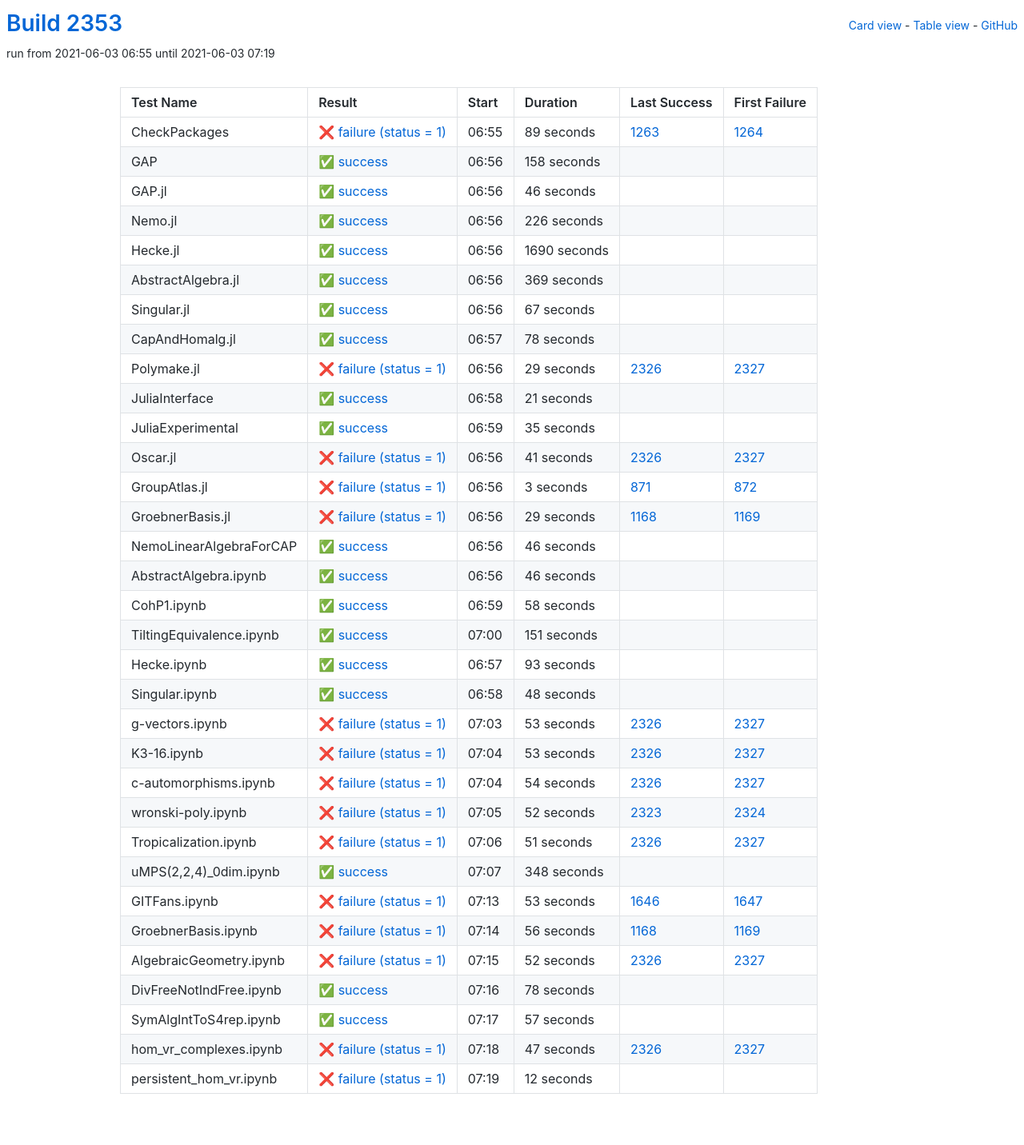
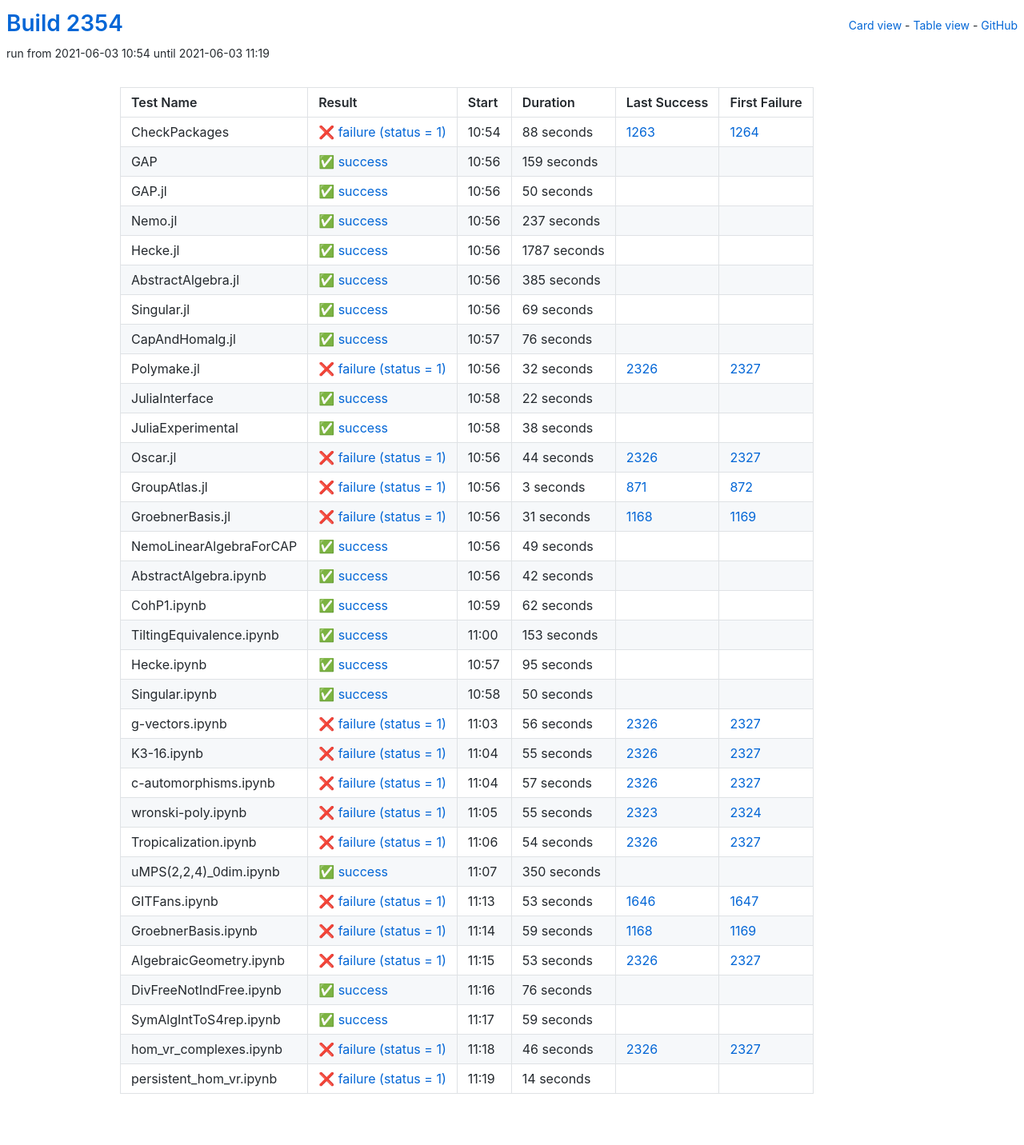
Before and after one commit to oscar-system/oscar-ci-status-stable, a Jekyll site: the page built from table.html, in a window 1280 px wide. Shown: the whole page at 80% size. Built offline with Jekyll 4.4.1, drawn with Linux system fonts in a browser that asks for light colours.

Commit message:
Build #2354

```diff
--- a/_data/ci.yml
+++ b/_data/ci.yml
@@ -1,6 +1,6 @@
 ---
-build: 2353
-build_url: https://oscarci.mathematik.uni-kl.de/job/oscar-stable/2353/
+build: 2354
+build_url: https://oscarci.mathematik.uni-kl.de/job/oscar-stable/2354/
 job: oscar-stable
 organization: oscar-system
 repo: oscar-ci-status-stable
@@ -8,152 +8,152 @@ repourl: https://github.com/oscar-system/oscar-ci-status-stable
 tests:
 - name: CheckPackages
   id: checkpackages
-  log: https://oscarci.mathematik.uni-kl.de/job/oscar-stable/2353/artifact/logs/build-2353/CheckPackages.log
-  start: 2021-06-03 06:55
+  log: https://oscarci.mathematik.uni-kl.de/job/oscar-stable/2354/artifact/logs/build-2354/CheckPackages.log
+  start: 2021-06-03 10:54
   success: false
   exitcode: 1
   status: failure
-  duration: 89
+  duration: 88
   last_success: 1263
   last_success_url: https://oscarci.mathematik.uni-kl.de/job/oscar-stable/1263/
   first_failure: 1264
   first_failure_url: https://oscarci.mathematik.uni-kl.de/job/oscar-stable/1264/
 - name: GAP
   id: gap
-  log: https://oscarci.mathematik.uni-kl.de/job/oscar-stable/2353/artifact/logs/build-2353/GAP.log
-  start: 2021-06-03 06:56
+  log: https://oscarci.mathematik.uni-kl.de/job/oscar-stable/2354/artifact/logs/build-2354/GAP.log
+  start: 2021-06-03 10:56
   success: true
   exitcode: 0
   status: success
-  duration: 158
+  duration: 159
   last_success: false
   last_success_url:
   first_failure: false
   first_failure_url:
 - name: GAP.jl
   id: gap-jl
-  log: https://oscarci.mathematik.uni-kl.de/job/oscar-stable/2353/artifact/logs/build-2353/GAP.jl.log
-  start: 2021-06-03 06:56
+  log: https://oscarci.mathematik.uni-kl.de/job/oscar-stable/2354/artifact/logs/build-2354/GAP.jl.log
+  start: 2021-06-03 10:56
   success: true
   exitcode: 0
   status: success
-  duration: 46
+  duration: 50
   last_success: false
   last_success_url:
   first_failure: false
   first_failure_url:
 - name: Nemo.jl
   id: nemo-jl
-  log: https://oscarci.mathematik.uni-kl.de/job/oscar-stable/2353/artifact/logs/build-2353/Nemo.jl.log
-  start: 2021-06-03 06:56
+  log: https://oscarci.mathematik.uni-kl.de/job/oscar-stable/2354/artifact/logs/build-2354/Nemo.jl.log
+  start: 2021-06-03 10:56
   success: true
   exitcode: 0
   status: success
-  duration: 226
+  duration: 237
   last_success: false
   last_success_url:
   first_failure: false
   first_failure_url:
 - name: Hecke.jl
   id: hecke-jl
-  log: https://oscarci.mathematik.uni-kl.de/job/oscar-stable/2353/artifact/logs/build-2353/Hecke.jl.log
-  start: 2021-06-03 06:56
+  log: https://oscarci.mathematik.uni-kl.de/job/oscar-stable/2354/artifact/logs/build-2354/Hecke.jl.log
+  start: 2021-06-03 10:56
   success: true
   exitcode: 0
   status: success
-  duration: 1690
+  duration: 1787
   last_success: false
   last_success_url:
   first_failure: false
   first_failure_url:
 - name: AbstractAlgebra.jl
   id: abstractalgebra-jl
-  log: https://oscarci.mathematik.uni-kl.de/job/oscar-stable/2353/artifact/logs/build-2353/AbstractAlgebra.jl.log
-  start: 2021-06-03 06:56
+  log: https://oscarci.mathematik.uni-kl.de/job/oscar-stable/2354/artifact/logs/build-2354/AbstractAlgebra.jl.log
+  start: 2021-06-03 10:56
   success: true
   exitcode: 0
   status: success
-  duration: 369
+  duration: 385
   last_success: false
   last_success_url:
   first_failure: false
   first_failure_url:
 - name: Singular.jl
   id: singular-jl
-  log: https://oscarci.mathematik.uni-kl.de/job/oscar-stable/2353/artifact/logs/build-2353/Singular.jl.log
-  start: 2021-06-03 06:56
+  log: https://oscarci.mathematik.uni-kl.de/job/oscar-stable/2354/artifact/logs/build-2354/Singular.jl.log
+  start: 2021-06-03 10:56
   success: true
   exitcode: 0
   status: success
-  duration: 67
+  duration: 69
   last_success: false
   last_success_url:
   first_failure: false
   first_failure_url:
 - name: CapAndHomalg.jl
   id: capandhomalg-jl
-  log: https://oscarci.mathematik.uni-kl.de/job/oscar-stable/2353/artifact/logs/build-2353/CapAndHomalg.jl.log
-  start: 2021-06-03 06:57
+  log: https://oscarci.mathematik.uni-kl.de/job/oscar-stable/2354/artifact/logs/build-2354/CapAndHomalg.jl.log
+  start: 2021-06-03 10:57
   success: true
   exitcode: 0
   status: success
-  duration: 78
+  duration: 76
   last_success: false
   last_success_url:
   first_failure: false
   first_failure_url:
 - name: Polymake.jl
   id: polymake-jl
-  log: https://oscarci.mathematik.uni-kl.de/job/oscar-stable/2353/artifact/logs/build-2353/Polymake.jl.log
-  start: 2021-06-03 06:56
+  log: https://oscarci.mathematik.uni-kl.de/job/oscar-stable/2354/artifact/logs/build-2354/Polymake.jl.log
+  start: 2021-06-03 10:56
   success: false
   exitcode: 1
   status: failure
-  duration: 29
+  duration: 32
   last_success: 2326
   last_success_url: https://oscarci.mathematik.uni-kl.de/job/oscar-stable/2326/
   first_failure: 2327
   first_failure_url: https://oscarci.mathematik.uni-kl.de/job/oscar-stable/2327/
 - name: JuliaInterface
   id: juliainterface
-  log: https://oscarci.mathematik.uni-kl.de/job/oscar-stable/2353/artifact/logs/build-2353/JuliaInterface.log
-  start: 2021-06-03 06:58
+  log: https://oscarci.mathematik.uni-kl.de/job/oscar-stable/2354/artifact/logs/build-2354/JuliaInterface.log
+  start: 2021-06-03 10:58
   success: true
   exitcode: 0
   status: success
-  duration: 21
+  duration: 22
   last_success: false
   last_success_url:
   first_failure: false
   first_failure_url:
 - name: JuliaExperimental
   id: juliaexperimental
-  log: https://oscarci.mathematik.uni-kl.de/job/oscar-stable/2353/artifact/logs/build-2353/JuliaExperimental.log
-  start: 2021-06-03 06:59
+  log: https://oscarci.mathematik.uni-kl.de/job/oscar-stable/2354/artifact/logs/build-2354/JuliaExperimental.log
+  start: 2021-06-03 10:58
   success: true
   exitcode: 0
   status: success
-  duration: 35
+  duration: 38
   last_success: false
   last_success_url:
   first_failure: false
   first_failure_url:
 - name: Oscar.jl
   id: oscar-jl
-  log: https://oscarci.mathematik.uni-kl.de/job/oscar-stable/2353/artifact/logs/build-2353/Oscar.jl.log
-  start: 2021-06-03 06:56
+  log: https://oscarci.mathematik.uni-kl.de/job/oscar-stable/2354/artifact/logs/build-2354/Oscar.jl.log
+  start: 2021-06-03 10:56
   success: false
   exitcode: 1
   status: failure
-  duration: 41
+  duration: 44
   last_success: 2326
   last_success_url: https://oscarci.mathematik.uni-kl.de/job/oscar-stable/2326/
   first_failure: 2327
   first_failure_url: https://oscarci.mathematik.uni-kl.de/job/oscar-stable/2327/
 - name: GroupAtlas.jl
   id: groupatlas-jl
-  log: https://oscarci.mathematik.uni-kl.de/job/oscar-stable/2353/artifact/logs/build-2353/GroupAtlas.jl.log
-  start: 2021-06-03 06:56
+  log: https://oscarci.mathematik.uni-kl.de/job/oscar-stable/2354/artifact/logs/build-2354/GroupAtlas.jl.log
+  start: 2021-06-03 10:56
   success: false
   exitcode: 1
   status: failure
@@ -164,116 +164,140 @@ tests:
   first_failure_url: https://oscarci.mathematik.uni-kl.de/job/oscar-stable/872/
 - name: GroebnerBasis.jl
   id: groebnerbasis-jl
-  log: https://oscarci.mathematik.uni-kl.de/job/oscar-stable/2353/artifact/logs/build-2353/GroebnerBasis.jl.log
-  start: 2021-06-03 06:56
+  log: https://oscarci.mathematik.uni-kl.de/job/oscar-stable/2354/artifact/logs/build-2354/GroebnerBasis.jl.log
+  start: 2021-06-03 10:56
   success: false
   exitcode: 1
   status: failure
-  duration: 29
+  duration: 31
   last_success: 1168
   last_success_url: https://oscarci.mathematik.uni-kl.de/job/oscar-stable/1168/
   first_failure: 1169
   first_failure_url: https://oscarci.mathematik.uni-kl.de/job/oscar-stable/1169/
 - name: NemoLinearAlgebraForCAP
   id: nemolinearalgebraforcap
-  log: https://oscarci.mathematik.uni-kl.de/job/oscar-stable/2353/artifact/logs/build-2353/NemoLinearAlgebraForCAP.log
-  start: 2021-06-03 06:56
+  log: https://oscarci.mathematik.uni-kl.de/job/oscar-stable/2354/artifact/logs/build-2354/NemoLinearAlgebraForCAP.log
+  start: 2021-06-03 10:56
   success: true
   exitcode: 0
   status: success
-  duration: 46
+  duration: 49
   last_success: false
   last_success_url:
   first_failure: false
   first_failure_url:
 - name: AbstractAlgebra.ipynb
   id: abstractalgebra-ipynb
-  log: https://oscarci.mathematik.uni-kl.de/job/oscar-stable/2353/artifact/logs/build-2353/AbstractAlgebra.ipynb.log
-  start: 2021-06-03 06:56
+  log: https://oscarci.mathematik.uni-kl.de/job/oscar-stable/2354/artifact/logs/build-2354/AbstractAlgebra.ipynb.log
+  start: 2021-06-03 10:56
   success: true
   exitcode: 0
   status: success
-  duration: 46
+  duration: 42
   last_success: false
   last_success_url:
   first_failure: false
   first_failure_url:
 - name: CohP1.ipynb
   id: cohp1-ipynb
-  log: https://oscarci.mathematik.uni-kl.de/job/oscar-stable/2353/artifact/logs/build-2353/CohP1.ipynb.log
-  start: 2021-06-03 06:59
+  log: https://oscarci.mathematik.uni-kl.de/job/oscar-stable/2354/artifact/logs/build-2354/CohP1.ipynb.log
+  start: 2021-06-03 10:59
   success: true
   exitcode: 0
   status: success
-  duration: 58
+  duration: 62
   last_success: false
   last_success_url:
   first_failure: false
   first_failure_url:
 - name: TiltingEquivalence.ipynb
   id: tiltingequivalence-ipynb
-  log: https://oscarci.mathematik.uni-kl.de/job/oscar-stable/2353/artifact/logs/build-2353/TiltingEquivalence.ipynb.log
-  start: 2021-06-03 07:00
+  log: https://oscarci.mathematik.uni-kl.de/job/oscar-stable/2354/artifact/logs/build-2354/TiltingEquivalence.ipynb.log
+  start: 2021-06-03 11:00
   success: true
   exitcode: 0
   status: success
-  duration: 151
+  duration: 153
   last_success: false
   last_success_url:
   first_failure: false
   first_failure_url:
 - name: Hecke.ipynb
   id: hecke-ipynb
-  log: https://oscarci.mathematik.uni-kl.de/job/oscar-stable/2353/artifact/logs/build-2353/Hecke.ipynb.log
-  start: 2021-06-03 06:57
+  log: https://oscarci.mathematik.uni-kl.de/job/oscar-stable/2354/artifact/logs/build-2354/Hecke.ipynb.log
+  start: 2021-06-03 10:57
   success: true
   exitcode: 0
   status: success
-  duration: 93
+  duration: 95
   last_success: false
   last_success_url:
   first_failure: false
   first_failure_url:
 - name: Singular.ipynb
   id: singular-ipynb
-  log: https://oscarci.mathematik.uni-kl.de/job/oscar-stable/2353/artifact/logs/build-2353/Singular.ipynb.log
-  start: 2021-06-03 06:58
+  log: https://oscarci.mathematik.uni-kl.de/job/oscar-stable/2354/artifact/logs/build-2354/Singular.ipynb.log
+  start: 2021-06-03 10:58
   success: true
   exitcode: 0
   status: success
-  duration: 48
+  duration: 50
   last_success: false
   last_success_url:
   first_failure: false
   first_failure_url:
 - name: g-vectors.ipynb
   id: g-vectors-ipynb
-  log: https://oscarci.mathematik.uni-kl.de/job/oscar-stable/2353/artifact/logs/build-2353/g-vectors.ipynb.log
-  start: 2021-06-03 07:03
+  log: https://oscarci.mathematik.uni-kl.de/job/oscar-stable/2354/artifact/logs/build-2354/g-vectors.ipynb.log
+  start: 2021-06-03 11:03
   success: false
   exitcode: 1
   status: failure
-  duration: 53
+  duration: 56
   last_success: 2326
   last_success_url: https://oscarci.mathematik.uni-kl.de/job/oscar-stable/2326/
   first_failure: 2327
   first_failure_url: https://oscarci.mathematik.uni-kl.de/job/oscar-stable/2327/
 - name: K3-16.ipynb
   id: k3-16-ipynb
-  log: https://oscarci.mathematik.uni-kl.de/job/oscar-stable/2353/artifact/logs/build-2353/K3-16.ipynb.log
-  start: 2021-06-03 07:04
+  log: https://oscarci.mathematik.uni-kl.de/job/oscar-stable/2354/artifact/logs/build-2354/K3-16.ipynb.log
+  start: 2021-06-03 11:04
   success: false
   exitcode: 1
   status: failure
-  duration: 53
+  duration: 55
   last_success: 2326
   last_success_url: https://oscarci.mathematik.uni-kl.de/job/oscar-stable/2326/
   first_failure: 2327
   first_failure_url: https://oscarci.mathematik.uni-kl.de/job/oscar-stable/2327/
 - name: c-automorphisms.ipynb
   id: c-automorphisms-ipynb
-  log: https://oscarci.mathematik.uni-kl.de/job/oscar-stable/2353/artifact/logs/build-2353/c-automorphisms.ipynb.log
-  start: 2021-06-03 07:04
+  log: https://oscarci.mathematik.uni-kl.de/job/oscar-stable/2354/artifact/logs/build-2354/c-automorphisms.ipynb.log
+  start: 2021-06-03 11:04
+  success: false
+  exitcode: 1
+  status: failure
+  duration: 57
+  last_success: 2326
+  last_success_url: https://oscarci.mathematik.uni-kl.de/job/oscar-stable/2326/
+  first_failure: 2327
+  first_failure_url: https://oscarci.mathematik.uni-kl.de/job/oscar-stable/2327/
+- name: wronski-poly.ipynb
+  id: wronski-poly-ipynb
+  log: https://oscarci.mathematik.uni-kl.de/job/oscar-stable/2354/artifact/logs/build-2354/wronski-poly.ipynb.log
+  start: 2021-06-03 11:05
+  success: false
+  exitcode: 1
+  status: failure
+  duration: 55
+  last_success: 2323
+  last_success_url: https://oscarci.mathematik.uni-kl.de/job/oscar-stable/2323/
+  first_failure: 2324
+  first_failure_url: https://oscarci.mathematik.uni-kl.de/job/oscar-stable/2324/
+- name: Tropicalization.ipynb
+  id: tropicalization-ipynb
+  log: https://oscarci.mathematik.uni-kl.de/job/oscar-stable/2354/artifact/logs/build-2354/Tropicalization.ipynb.log
+  start: 2021-06-03 11:06
   success: false
   exitcode: 1
   status: failure
@@ -282,46 +306,22 @@ tests:
   last_success_url: https://oscarci.mathematik.uni-kl.de/job/oscar-stable/2326/
   first_failure: 2327
   first_failure_url: https://oscarci.mathematik.uni-kl.de/job/oscar-stable/2327/
-- name: wronski-poly.ipynb
-  id: wronski-poly-ipynb
-  log: https://oscarci.mathematik.uni-kl.de/job/oscar-stable/2353/artifact/logs/build-2353/wronski-poly.ipynb.log
-  start: 2021-06-03 07:05
-  success: false
-  exitcode: 1
-  status: failure
-  duration: 52
-  last_success: 2323
-  last_success_url: https://oscarci.mathematik.uni-kl.de/job/oscar-stable/2323/
-  first_failure: 2324
-  first_failure_url: https://oscarci.mathematik.uni-kl.de/job/oscar-stable/2324/
-- name: Tropicalization.ipynb
-  id: tropicalization-ipynb
-  log: https://oscarci.mathematik.uni-kl.de/job/oscar-stable/2353/artifact/logs/build-2353/Tropicalization.ipynb.log
-  start: 2021-06-03 07:06
-  success: false
-  exitcode: 1
-  status: failure
-  duration: 51
-  last_success: 2326
-  last_success_url: https://oscarci.mathematik.uni-kl.de/job/oscar-stable/2326/
-  first_failure: 2327
-  first_failure_url: https://oscarci.mathematik.uni-kl.de/job/oscar-stable/2327/
 - name: uMPS(2,2,4)_0dim.ipynb
   id: umps-2-2-4-0dim-ipynb
-  log: https://oscarci.mathematik.uni-kl.de/job/oscar-stable/2353/artifact/logs/build-2353/uMPS-2-2-4-_0dim.ipynb.log
-  start: 2021-06-03 07:07
+  log: https://oscarci.mathematik.uni-kl.de/job/oscar-stable/2354/artifact/logs/build-2354/uMPS-2-2-4-_0dim.ipynb.log
+  start: 2021-06-03 11:07
   success: true
   exitcode: 0
   status: success
-  duration: 348
+  duration: 350
   last_success: false
   last_success_url:
   first_failure: false
   first_failure_url:
 - name: GITFans.ipynb
   id: gitfans-ipynb
-  log: https://oscarci.mathematik.uni-kl.de/job/oscar-stable/2353/artifact/logs/build-2353/GITFans.ipynb.log
-  start: 2021-06-03 07:13
+  log: https://oscarci.mathematik.uni-kl.de/job/oscar-stable/2354/artifact/logs/build-2354/GITFans.ipynb.log
+  start: 2021-06-03 11:13
   success: false
   exitcode: 1
   status: failure
@@ -332,72 +332,72 @@ tests:
   first_failure_url: https://oscarci.mathematik.uni-kl.de/job/oscar-stable/1647/
 - name: GroebnerBasis.ipynb
   id: groebnerbasis-ipynb
-  log: https://oscarci.mathematik.uni-kl.de/job/oscar-stable/2353/artifact/logs/build-2353/GroebnerBasis.ipynb.log
-  start: 2021-06-03 07:14
+  log: https://oscarci.mathematik.uni-kl.de/job/oscar-stable/2354/artifact/logs/build-2354/GroebnerBasis.ipynb.log
+  start: 2021-06-03 11:14
   success: false
   exitcode: 1
   status: failure
-  duration: 56
+  duration: 59
   last_success: 1168
   last_success_url: https://oscarci.mathematik.uni-kl.de/job/oscar-stable/1168/
   first_failure: 1169
   first_failure_url: https://oscarci.mathematik.uni-kl.de/job/oscar-stable/1169/
 - name: AlgebraicGeometry.ipynb
   id: algebraicgeometry-ipynb
-  log: https://oscarci.mathematik.uni-kl.de/job/oscar-stable/2353/artifact/logs/build-2353/AlgebraicGeometry.ipynb.log
-  start: 2021-06-03 07:15
+  log: https://oscarci.mathematik.uni-kl.de/job/oscar-stable/2354/artifact/logs/build-2354/AlgebraicGeometry.ipynb.log
+  start: 2021-06-03 11:15
   success: false
   exitcode: 1
   status: failure
-  duration: 52
+  duration: 53
   last_success: 2326
   last_success_url: https://oscarci.mathematik.uni-kl.de/job/oscar-stable/2326/
   first_failure: 2327
   first_failure_url: https://oscarci.mathematik.uni-kl.de/job/oscar-stable/2327/
 - name: DivFreeNotIndFree.ipynb
   id: divfreenotindfree-ipynb
-  log: https://oscarci.mathematik.uni-kl.de/job/oscar-stable/2353/artifact/logs/build-2353/DivFreeNotIndFree.ipynb.log
-  start: 2021-06-03 07:16
+  log: https://oscarci.mathematik.uni-kl.de/job/oscar-stable/2354/artifact/logs/build-2354/DivFreeNotIndFree.ipynb.log
+  start: 2021-06-03 11:16
   success: true
   exitcode: 0
   status: success
-  duration: 78
+  duration: 76
   last_success: false
   last_success_url:
   first_failure: false
   first_failure_url:
 - name: SymAlgIntToS4rep.ipynb
   id: symalginttos4rep-ipynb
-  log: https://oscarci.mathematik.uni-kl.de/job/oscar-stable/2353/artifact/logs/build-2353/SymAlgIntToS4rep.ipynb.log
-  start: 2021-06-03 07:17
+  log: https://oscarci.mathematik.uni-kl.de/job/oscar-stable/2354/artifact/logs/build-2354/SymAlgIntToS4rep.ipynb.log
+  start: 2021-06-03 11:17
   success: true
   exitcode: 0
   status: success
-  duration: 57
+  duration: 59
   last_success: false
   last_success_url:
   first_failure: false
   first_failure_url:
 - name: hom_vr_complexes.ipynb
   id: hom-vr-complexes-ipynb
-  log: https://oscarci.mathematik.uni-kl.de/job/oscar-stable/2353/artifact/logs/build-2353/hom_vr_complexes.ipynb.log
-  start: 2021-06-03 07:18
+  log: https://oscarci.mathematik.uni-kl.de/job/oscar-stable/2354/artifact/logs/build-2354/hom_vr_complexes.ipynb.log
+  start: 2021-06-03 11:18
   success: false
   exitcode: 1
   status: failure
-  duration: 47
+  duration: 46
   last_success: 2326
   last_success_url: https://oscarci.mathematik.uni-kl.de/job/oscar-stable/2326/
   first_failure: 2327
   first_failure_url: https://oscarci.mathematik.uni-kl.de/job/oscar-stable/2327/
 - name: persistent_hom_vr.ipynb
   id: persistent-hom-vr-ipynb
-  log: https://oscarci.mathematik.uni-kl.de/job/oscar-stable/2353/artifact/logs/build-2353/persistent_hom_vr.ipynb.log
-  start: 2021-06-03 07:19
+  log: https://oscarci.mathematik.uni-kl.de/job/oscar-stable/2354/artifact/logs/build-2354/persistent_hom_vr.ipynb.log
+  start: 2021-06-03 11:19
   success: false
   exitcode: 1
   status: failure
-  duration: 12
+  duration: 14
   last_success: false
   last_success_url:
   first_failure: false
```
Also changed, not shown: README.md.
